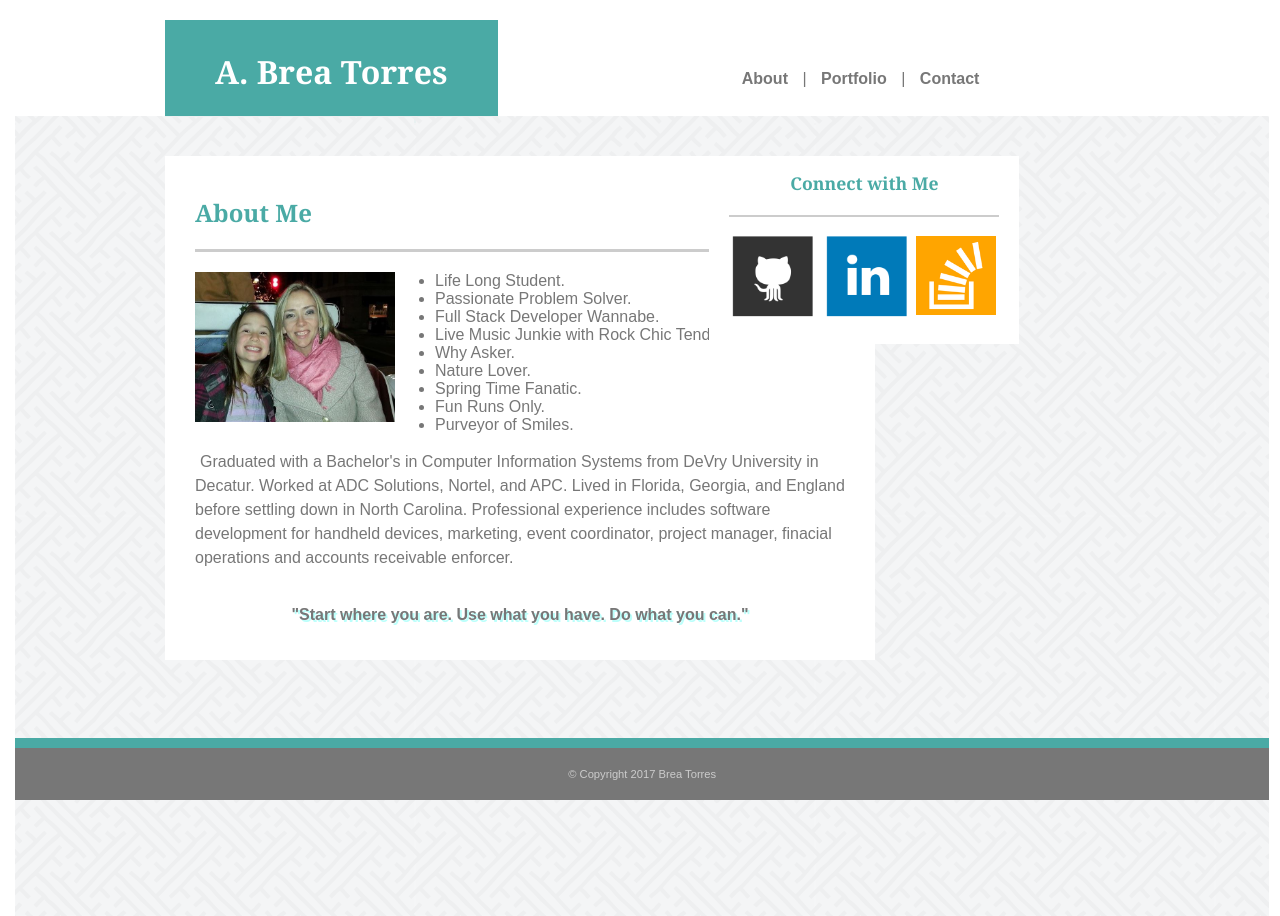
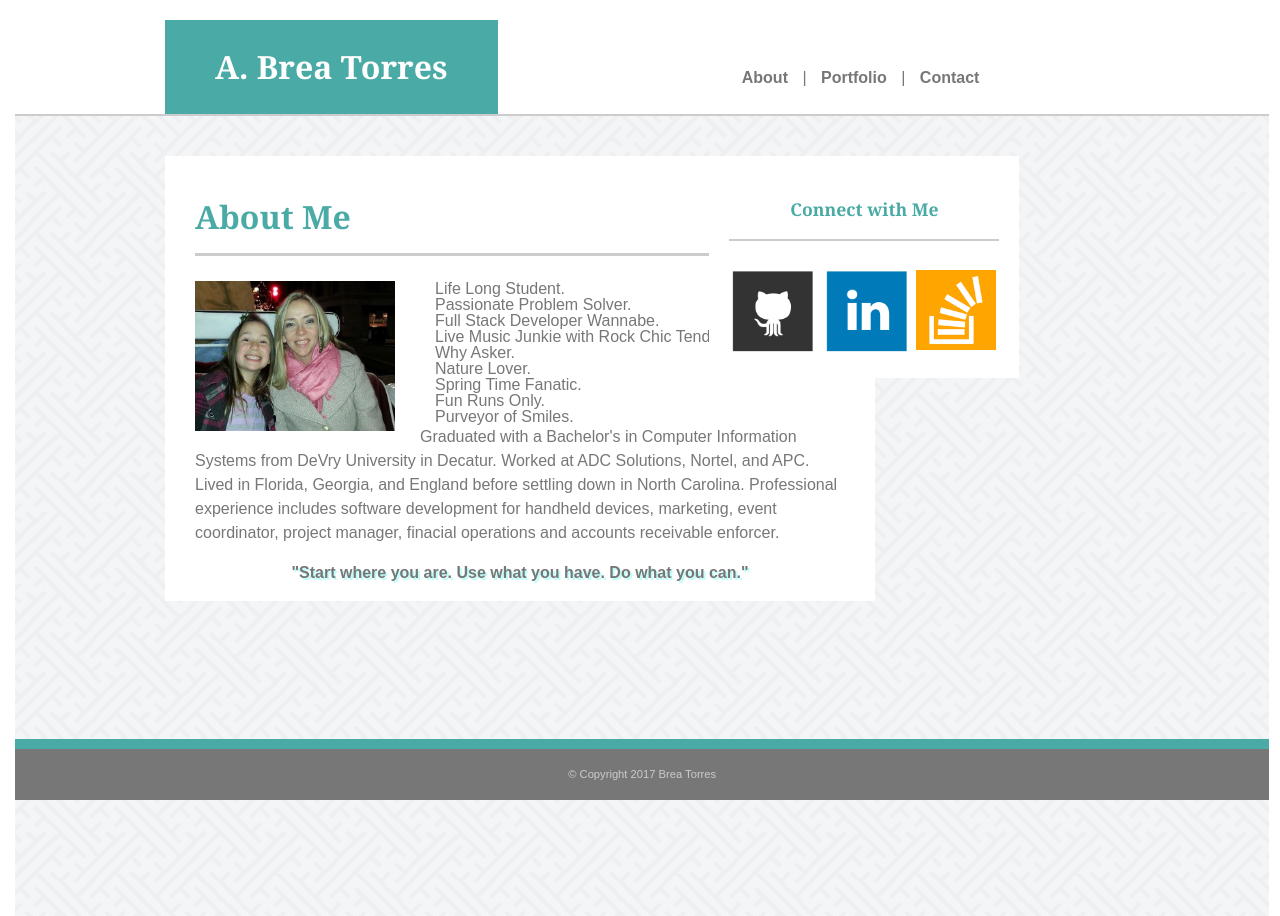
Before and after one commit to abreaw/Basic-Portfolio, a plain HTML site: page index.html in a window 1280 px wide. Drawn offline with Linux system fonts and the light colour scheme.

Commit message:
added reset.css linkage to each HTML file and corrected spacing font size weight for heading tags

```diff
--- a/assets/css/reset.css
+++ b/assets/css/reset.css
@@ -0,0 +1,48 @@
+/* http://meyerweb.com/eric/tools/css/reset/
+   v2.0 | 20110126
+   License: none (public domain)
+*/
+
+html, body, div, span, applet, object, iframe,
+h1, h2, h3, h4, h5, h6, p, blockquote, pre,
+a, abbr, acronym, address, big, cite, code,
+del, dfn, em, img, ins, kbd, q, s, samp,
+small, strike, strong, sub, sup, tt, var,
+b, u, i, center,
+dl, dt, dd, ol, ul, li,
+fieldset, form, label, legend,
+table, caption, tbody, tfoot, thead, tr, th, td,
+article, aside, canvas, details, embed,
+figure, figcaption, footer, header, hgroup,
+menu, nav, output, ruby, section, summary,
+time, mark, audio, video {
+	margin: 0;
+	padding: 0;
+	border: 0;
+	font-size: 100%;
+	font: inherit;
+	vertical-align: baseline;
+}
+/* HTML5 display-role reset for older browsers */
+article, aside, details, figcaption, figure,
+footer, header, hgroup, menu, nav, section {
+	display: block;
+}
+body {
+	line-height: 1;
+}
+ol, ul {
+	list-style: none;
+}
+blockquote, q {
+	quotes: none;
+}
+blockquote:before, blockquote:after,
+q:before, q:after {
+	content: '';
+	content: none;
+}
+table {
+	border-collapse: collapse;
+	border-spacing: 0;
+}
--- a/assets/css/style.css
+++ b/assets/css/style.css
@@ -33,8 +33,12 @@ header
 
 h1, h2
 {
+	font-size: 2em;
+	font-weight: bold;
 	font-family: 'Georgia', Times, Times New Roman, serif;
 	color: #4aaaa5;
+	padding: 20px 0px;
+	margin: 25px 0px;
 }
 
 .navLinks
@@ -55,7 +59,7 @@ h1, h2
 {
 	color: #ffffff;
 	background-color: #4aaaa5;
-	padding: 30px 50px;
+	padding: 31px 50px;
 	display: inline-block;
 	position: relative;
 	left: 150px;
--- a/index.html
+++ b/index.html
@@ -2,7 +2,7 @@
 <html>
 <head>
 	<title>About Brea</title>
-	<!-- <link rel="stylesheet" type="text/css" href="assets/css/reset.css"> -->
+	<link rel="stylesheet" type="text/css" href="assets/css/reset.css">
 	<link rel="stylesheet" type="text/css" href="assets/css/style.css">
 </head>
 <body>
```
Also changed, not shown: contact.html (+1 -1 lines), portfolio.html (+1 -1 lines).
